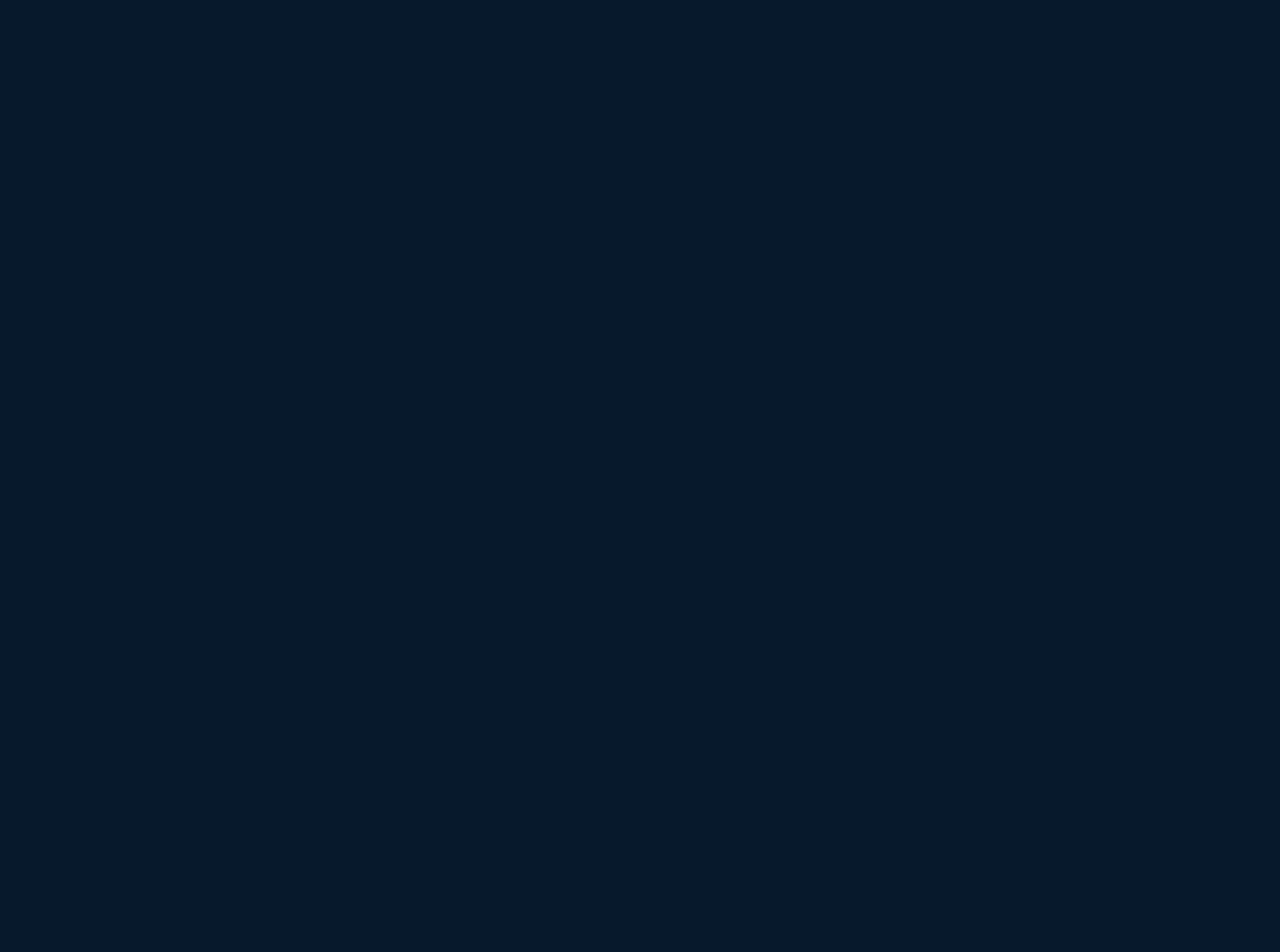
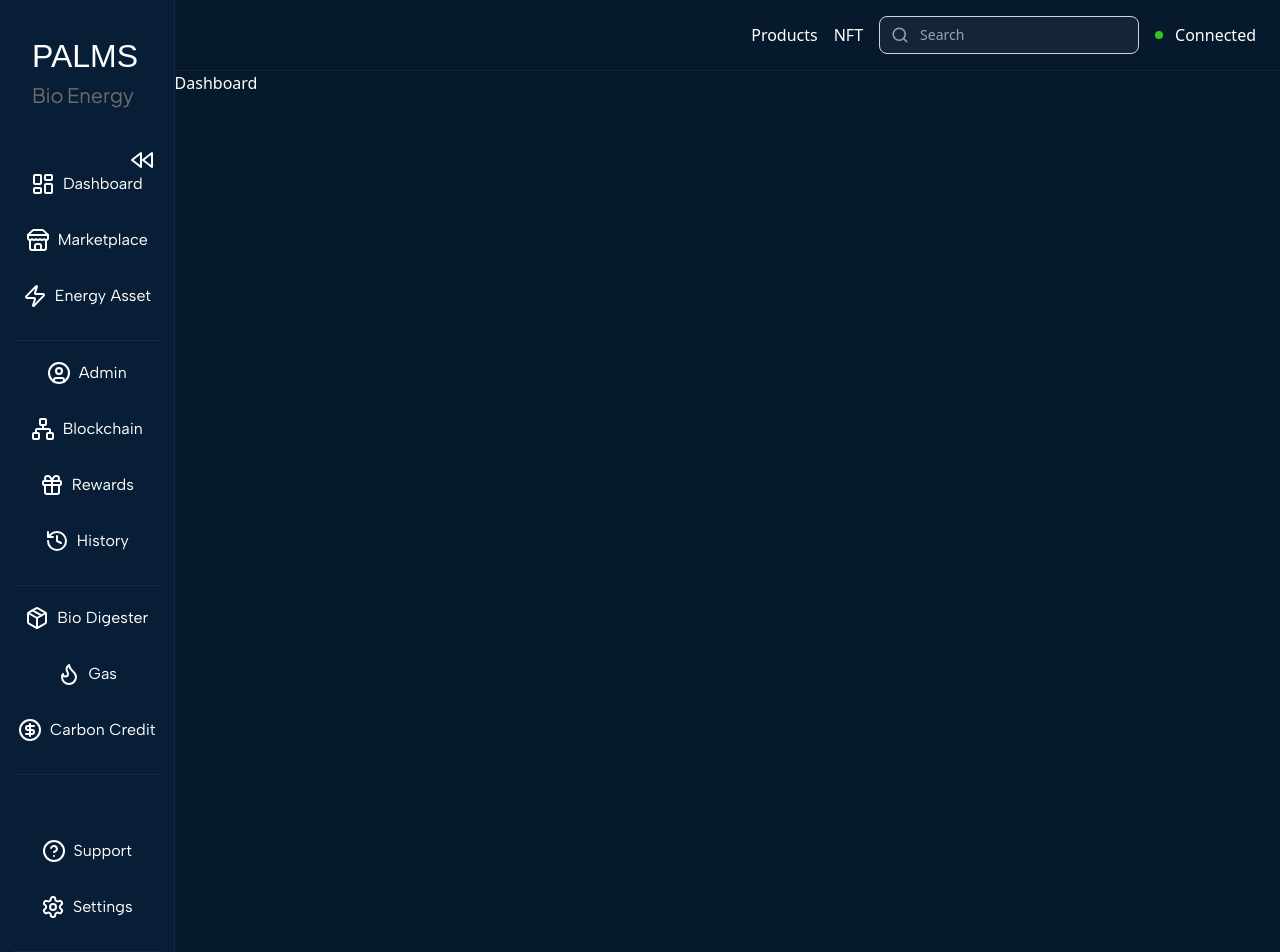
Before and after one commit to palms-bio/palms-dapp, a React (Vite) app: page /dashboard in a window 1280 px wide. Before the commit this address had no page. Shown: the top 952 px of the page. Before the commit the page ends 800 px from the top, so only its background shows below. Built offline with nearby package versions, Linux system fonts and the light colour scheme; a web font is replaced by a local one.

Commit message:
add dashboard

```diff
--- a/package.json
+++ b/package.json
@@ -10,6 +10,7 @@
     "preview": "vite preview"
   },
   "dependencies": {
+    "lucide-react": "^0.483.0",
     "react": "^19.0.0",
     "react-dom": "^19.0.0",
     "react-router-dom": "^7.4.0"
--- a/src/App.jsx
+++ b/src/App.jsx
@@ -4,6 +4,9 @@ import Signup from "./pages/Signup";
 import { BrowserRouter as Router, Routes, Route } from "react-router-dom";
 import ConnectWallet from "./pages/ConnectWallet";
 import HowItWorks from "./pages/HowItWorks";
+import GetDigester from "./pages/GetDigester";
+import Dashboard from "./pages/dashboard/Dashboard";
+import DashboardLayout from "./pages/dashboard/DashboardLayout";
 
 function App() {
     return (
@@ -13,6 +16,10 @@ function App() {
                 <Route path="/signup" element={<Signup />} />
                 <Route path="/connect" element={<ConnectWallet />} />
                 <Route path="/howitworks" element={<HowItWorks />} />
+                <Route path="/getdigester" element={<GetDigester />} />
+                <Route path="/dashboard" element={<DashboardLayout />}>
+                    <Route index element={<Dashboard />} />
+                </Route>
             </Routes>
         </Router>
     );
--- /dev/null
+++ b/src/components/svg/Line2.jsx
@@ -0,0 +1,19 @@
+export default function Line2() {
+    return (
+        <svg
+            width="147"
+            height="1"
+            viewBox="0 0 147 1"
+            fill="none"
+            xmlns="http://www.w3.org/2000/svg"
+        >
+            <line
+                y1="0.5"
+                x2="147"
+                y2="0.5"
+                stroke="#F5F5F5"
+                stroke-opacity="0.05"
+            />
+        </svg>
+    );
+}
--- /dev/null
+++ b/src/pages/dashboard/Dashboard.jsx
@@ -0,0 +1,7 @@
+import React from "react";
+
+const Dashboard = () => {
+    return <div>Dashboard</div>;
+};
+
+export default Dashboard;
--- /dev/null
+++ b/src/pages/dashboard/DashboardLayout.jsx
@@ -0,0 +1,23 @@
+import React from "react";
+import Sidebar from "./Sidebar";
+import { Outlet } from "react-router-dom";
+import DashboardNavbar from "./DashboardNavbar";
+
+const DashboardLayout = () => {
+    return (
+        <div className="flex w-full">
+            <div className="w-[202px] border-r border-r-[#F5F5F50D] bg-[#081E36] py-5">
+                <Sidebar />
+            </div>
+            <div className="w-full">
+                <div>
+                    <DashboardNavbar />
+                </div>
+
+                <Outlet />
+            </div>
+        </div>
+    );
+};
+
+export default DashboardLayout;
--- /dev/null
+++ b/src/pages/dashboard/DashboardNavbar.jsx
@@ -0,0 +1,42 @@
+import { Search } from "lucide-react";
+import React from "react";
+
+const DashboardNavbar = () => {
+    return (
+        <nav className="border-b border-b-[#F5F5F50D] flex justify-end py-4 px-6 items-center space-x-4">
+            <div>
+                <a href="/"> Products</a>
+            </div>
+            <div>
+                <a href="/"> NFT</a>
+            </div>
+            <div>
+                <div className="relative">
+                    <div className="absolute inset-y-0 left-0 flex items-center pl-3 pointer-events-none text-gray-400">
+                        <Search size={18} />
+                    </div>
+                    <input
+                        type="text"
+                        name="search"
+                        className="w-full py-2 pl-10 pr-4 text-sm bg-[#F5F5F50D] border border-gray-300 rounded-lg focus:outline-none focus:ring-2 focus:ring-blue-500 focus:border-transparent"
+                        placeholder="Search"
+                    />
+                </div>
+            </div>
+            <div className="flex space-x-3 items-center">
+                <svg
+                    width="8"
+                    height="8"
+                    viewBox="0 0 8 8"
+                    fill="none"
+                    xmlns="http://www.w3.org/2000/svg"
+                >
+                    <circle cx="4" cy="4" r="4" fill="#31C61D" />
+                </svg>{" "}
+                <span>Connected</span>
+            </div>
+        </nav>
+    );
+};
+
+export default DashboardNavbar;
--- /dev/null
+++ b/src/pages/dashboard/Sidebar.jsx
@@ -0,0 +1,174 @@
+import React from "react";
+import CornerLogo from "../../components/CornerLogo";
+import {
+    CircleUser,
+    Gift,
+    LayoutDashboard,
+    Network,
+    Rewind,
+    Store,
+    Zap,
+    History,
+    Package,
+    Flame,
+    CircleDollarSign,
+    CircleHelp,
+    Settings,
+    LogOut,
+} from "lucide-react";
+import Line2 from "../../components/svg/Line2";
+
+const Sidebar = () => {
+    return (
+        <>
+            <CornerLogo />
+
+            <div className="mt-32 h-screen">
+                <div className="flex justify-end px-5">
+                    <Rewind />
+                </div>
+                <ul className="font-albertSans flex flex-col space-y-8 items-center">
+                    <li>
+                        <a
+                            href="/dashboard"
+                            className="flex space-x-2 justify-center"
+                        >
+                            <LayoutDashboard />{" "}
+                            <span className="inline-block">Dashboard</span>
+                        </a>
+                    </li>
+                    <li>
+                        <a
+                            href="/dashboard/marketplace"
+                            className="flex space-x-2 justify-center"
+                        >
+                            <Store />{" "}
+                            <span className="inline-block">Marketplace</span>
+                        </a>
+                    </li>
+                    <li>
+                        <a
+                            href="/dashboard/marketplace"
+                            className="flex space-x-2 justify-center"
+                        >
+                            <Zap />{" "}
+                            <span className="inline-block">Energy Asset</span>
+                        </a>
+                    </li>
+                    <div className="flex justify-center">
+                        <Line2 />
+                    </div>
+                </ul>
+                <ul className="font-albertSans flex flex-col space-y-8 mt-5 items-center">
+                    <li>
+                        <a
+                            href="/dashboard"
+                            className="flex space-x-2 justify-center"
+                        >
+                            <CircleUser />{" "}
+                            <span className="inline-block">Admin</span>
+                        </a>
+                    </li>
+                    <li>
+                        <a
+                            href="/dashboard/marketplace"
+                            className="flex space-x-2 justify-center"
+                        >
+                            <Network />{" "}
+                            <span className="inline-block">Blockchain</span>
+                        </a>
+                    </li>
+                    <li>
+                        <a
+                            href="/dashboard/marketplace"
+                            className="flex space-x-2 justify-center"
+                        >
+                            <Gift />{" "}
+                            <span className="inline-block">Rewards</span>
+                        </a>
+                    </li>
+                    <li>
+                        <a
+                            href="/dashboard/marketplace"
+                            className="flex space-x-2 justify-center"
+                        >
+                            <History />{" "}
+                            <span className="inline-block">History</span>
+                        </a>
+                    </li>
+
+                    <div className="flex justify-center">
+                        <Line2 />
+                    </div>
+                </ul>
+                <ul className="font-albertSans flex flex-col space-y-8 mt-5 items-center">
+                    <li>
+                        <a
+                            href="/dashboard"
+                            className="flex space-x-2 justify-center"
+                        >
+                            <Package />{" "}
+                            <span className="inline-block">Bio Digester</span>
+                        </a>
+                    </li>
+                    <li>
+                        <a
+                            href="/dashboard/marketplace"
+                            className="flex space-x-2 justify-center"
+                        >
+                            <Flame /> <span className="inline-block">Gas</span>
+                        </a>
+                    </li>
+                    <li>
+                        <a
+                            href="/dashboard/marketplace"
+                            className="flex space-x-2 justify-center"
+                        >
+                            <CircleDollarSign />{" "}
+                            <span className="inline-block">Carbon Credit</span>
+                        </a>
+                    </li>
+
+                    <div className="flex justify-center">
+                        <Line2 />
+                    </div>
+                </ul>
+                <ul className="font-albertSans flex flex-col space-y-8 mt-16 items-center">
+                    <li>
+                        <a
+                            href="/dashboard"
+                            className="flex space-x-2 justify-center"
+                        >
+                            <CircleHelp />{" "}
+                            <span className="inline-block">Support</span>
+                        </a>
+                    </li>
+                    <li>
+                        <a
+                            href="/dashboard/marketplace"
+                            className="flex space-x-2 justify-center"
+                        >
+                            <Settings />{" "}
+                            <span className="inline-block">Settings</span>
+                        </a>
+                    </li>
+
+                    <div className="flex justify-center">
+                        <Line2 />
+                    </div>
+                    <li>
+                        <a
+                            href="/dashboard/marketplace"
+                            className="flex space-x-2 justify-center text-red-600"
+                        >
+                            <LogOut />{" "}
+                            <span className="inline-block ">Logout</span>
+                        </a>
+                    </li>
+                </ul>
+            </div>
+        </>
+    );
+};
+
+export default Sidebar;
```
Also changed, not shown: 1 other file (tests, documents, lock files or other folders).
